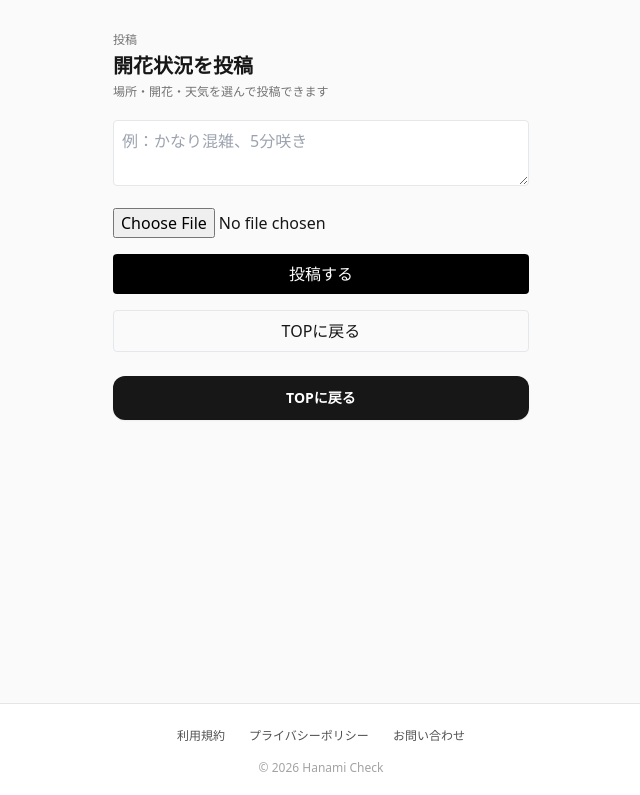
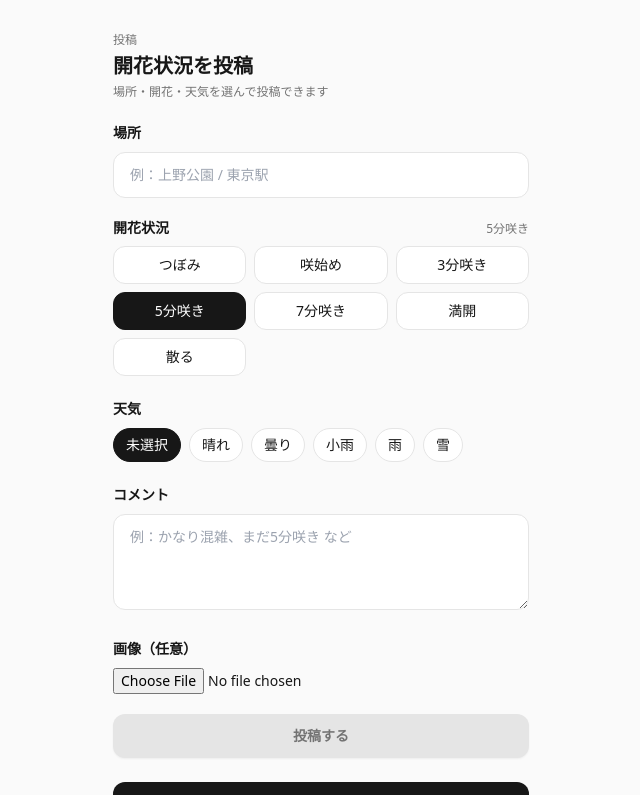
Before and after one commit to nemataku/hanami-check, a Next.js app: page /post in a window 1280 px wide. Shown: the top 795 px of the page, without its empty margins (319-959 px from the left). Built offline with nearby package versions, Linux system fonts and the light colour scheme.

Commit message:
fix: restore post form and enable image upload/cancel

```diff
--- a/src/components/SpotForm.tsx
+++ b/src/components/SpotForm.tsx
@@ -1,117 +1,313 @@
+// src/components/SpotForm.tsx
 "use client";
 
-import { useState } from "react";
+import { useEffect, useMemo, useState } from "react";
+import { useRouter } from "next/navigation";
+
+const BLOOM_LABELS = ["つぼみ", "咲始め", "3分咲き", "5分咲き", "7分咲き", "満開", "散る"] as const;
+const WEATHER_OPTIONS = ["晴れ", "曇り", "小雨", "雨", "雪"] as const;
+
+type BloomValue = 0 | 1 | 2 | 3 | 4 | 5 | 6;
+type WeatherValue = (typeof WEATHER_OPTIONS)[number] | "";
 
 export default function SpotForm() {
+  const router = useRouter();
+
+  const [place, setPlace] = useState("");
+  const [bloom, setBloom] = useState<BloomValue>(3);
+  const [weather, setWeather] = useState<WeatherValue>("");
+
   const [comment, setComment] = useState("");
-  const [imageFile, setImageFile] = useState<File | null>(null);
-  const [imagePreview, setImagePreview] = useState<string | null>(null);
-  const [loading, setLoading] = useState(false);
+
+  const [file, setFile] = useState<File | null>(null);
+  const [previewUrl, setPreviewUrl] = useState<string | null>(null);
+
+  const [uploading, setUploading] = useState(false);
+  const [posting, setPosting] = useState(false);
+
+  const [imageUrl, setImageUrl] = useState<string | null>(null);
+  const [imageHash, setImageHash] = useState<string | null>(null);
+
   const [error, setError] = useState<string | null>(null);
+  const [uploadError, setUploadError] = useState<string | null>(null);
+  const [done, setDone] = useState(false);
 
-  const handleImageChange = (file: File | null) => {
-    setImageFile(file);
-    setError(null);
+  // ローカルプレビュー
+  useEffect(() => {
+    if (!file) {
+      if (previewUrl) URL.revokeObjectURL(previewUrl);
+      setPreviewUrl(null);
+      return;
+    }
+    const url = URL.createObjectURL(file);
+    setPreviewUrl(url);
+    return () => URL.revokeObjectURL(url);
+    // eslint-disable-next-line react-hooks/exhaustive-deps
+  }, [file]);
 
-    if (file) {
-      setImagePreview(URL.createObjectURL(file));
-    } else {
-      setImagePreview(null);
+  const canSubmit = useMemo(() => {
+    if (!place.trim()) return false;
+    if (posting || uploading) return false;
+    return true;
+  }, [place, posting, uploading]);
+
+  async function uploadIfNeeded(): Promise<{ imageUrl: string; imageHash: string } | null> {
+    // 画像なしならアップロードしない（＝画像なし投稿OK）
+    if (!file) return null;
+
+    // すでにアップロード済みなら再利用
+    if (imageUrl && imageHash) {
+      return { imageUrl, imageHash };
     }
-  };
 
-  const handleSubmit = async () => {
-    setLoading(true);
-    setError(null);
+    setUploadError(null);
+    setUploading(true);
 
     try {
-      let imageUrl: string | null = null;
-
-      // ① 画像がある場合だけ upload API を呼ぶ
-      if (imageFile) {
-        const fd = new FormData();
-        fd.append("file", imageFile);
+      const form = new FormData();
+      form.append("file", file);
 
       const res = await fetch("/api/upload", {
         method: "POST",
-          body: fd,
+        body: form,
       });
 
-        const json = await res.json();
-        if (!json.ok) throw new Error("画像アップロード失敗");
+      const data = await res.json().catch(() => null);
 
-        imageUrl = json.imageUrl;
+      if (!res.ok || !data || data.ok !== true) {
+        const msg =
+          (data && data.error) ||
+          `アップロードに失敗しました（status ${res.status}）`;
+        throw new Error(msg);
       }
 
-      // ② spots API に投稿
-      const res2 = await fetch("/api/spots", {
+      setImageUrl(data.imageUrl);
+      setImageHash(data.imageHash);
+
+      return { imageUrl: data.imageUrl, imageHash: data.imageHash };
+    } finally {
+      setUploading(false);
+    }
+  }
+
+  async function onSubmit() {
+    setError(null);
+
+    if (!place.trim()) {
+      setError("場所を入力してください");
+      return;
+    }
+
+    setPosting(true);
+    try {
+      // 画像があれば先にアップロード（なければnull）
+      let uploaded: { imageUrl: string; imageHash: string } | null = null;
+      try {
+        uploaded = await uploadIfNeeded();
+      } catch (e) {
+        const msg = e instanceof Error ? e.message : "画像アップロードに失敗しました";
+        setUploadError(msg);
+        // 画像あり投稿でアップロード失敗は投稿しない（要件：画像ありで投稿できるよう修正）
+        return;
+      }
+
+      const payload = {
+        place: place.trim(),
+        bloom,
+        weather: weather === "" ? null : weather,
+        comment: comment.trim() === "" ? null : comment.trim(),
+        imageUrl: uploaded?.imageUrl ?? null,
+        imageHash: uploaded?.imageHash ?? null,
+      };
+
+      const res = await fetch("/api/spots", {
         method: "POST",
         headers: { "Content-Type": "application/json" },
-        body: JSON.stringify({
-          comment,
-          imageUrl, // ← null でもOK
-        }),
+        body: JSON.stringify(payload),
       });
 
-      if (!res2.ok) throw new Error("投稿に失敗しました");
+      const data = await res.json().catch(() => null);
 
-      // 成功時リセット
-      setComment("");
-      handleImageChange(null);
-      alert("投稿しました");
-    } catch (e: any) {
-      setError(e.message);
+      if (!res.ok || !data || data.ok !== true) {
+        const msg =
+          (data && data.error) ||
+          `投稿に失敗しました（status ${res.status}）`;
+        throw new Error(msg);
+      }
+
+      setDone(true);
+
+      // 投稿後は検索結果へ（placeで表示される）
+      router.push(`/results?place=${encodeURIComponent(payload.place)}`);
+      router.refresh();
+    } catch (e) {
+      const msg = e instanceof Error ? e.message : "投稿に失敗しました";
+      setError(msg);
     } finally {
-      setLoading(false);
+      setPosting(false);
     }
-  };
+  }
+
+  function cancelImage() {
+    setFile(null);
+    setPreviewUrl(null);
+
+    // 既にアップロード済み情報もクリア（再投稿時に混乱しない）
+    setImageUrl(null);
+    setImageHash(null);
+
+    setUploadError(null);
+  }
 
   return (
-    <div className="space-y-4">
+    <div className="space-y-5">
+      {/* 場所 */}
+      <div className="space-y-2">
+        <label className="text-sm font-semibold text-neutral-900">場所</label>
+        <input
+          value={place}
+          onChange={(e) => setPlace(e.target.value)}
+          placeholder="例：上野公園 / 東京駅"
+          className="w-full rounded-xl border border-neutral-200 bg-white px-4 py-3 text-sm outline-none focus:ring-2 focus:ring-neutral-900/10"
+        />
+      </div>
+
+      {/* 開花状況 */}
+      <div className="space-y-2">
+        <div className="flex items-baseline justify-between">
+          <label className="text-sm font-semibold text-neutral-900">開花状況</label>
+          <span className="text-xs text-neutral-500">{BLOOM_LABELS[bloom]}</span>
+        </div>
+
+        <div className="grid grid-cols-3 gap-2">
+          {BLOOM_LABELS.map((label, idx) => {
+            const v = idx as BloomValue;
+            const active = bloom === v;
+            return (
+              <button
+                key={label}
+                type="button"
+                onClick={() => setBloom(v)}
+                className={[
+                  "rounded-xl border px-3 py-2 text-sm font-medium",
+                  active
+                    ? "border-neutral-900 bg-neutral-900 text-white"
+                    : "border-neutral-200 bg-white text-neutral-900 hover:bg-neutral-50",
+                ].join(" ")}
+              >
+                {label}
+              </button>
+            );
+          })}
+        </div>
+      </div>
+
+      {/* 天気 */}
+      <div className="space-y-2">
+        <label className="text-sm font-semibold text-neutral-900">天気</label>
+        <div className="flex flex-wrap gap-2">
+          <button
+            type="button"
+            onClick={() => setWeather("")}
+            className={[
+              "rounded-full border px-3 py-1.5 text-sm font-medium",
+              weather === ""
+                ? "border-neutral-900 bg-neutral-900 text-white"
+                : "border-neutral-200 bg-white text-neutral-900 hover:bg-neutral-50",
+            ].join(" ")}
+          >
+            未選択
+          </button>
+
+          {WEATHER_OPTIONS.map((w) => {
+            const active = weather === w;
+            return (
+              <button
+                key={w}
+                type="button"
+                onClick={() => setWeather(w)}
+                className={[
+                  "rounded-full border px-3 py-1.5 text-sm font-medium",
+                  active
+                    ? "border-neutral-900 bg-neutral-900 text-white"
+                    : "border-neutral-200 bg-white text-neutral-900 hover:bg-neutral-50",
+                ].join(" ")}
+              >
+                {w}
+              </button>
+            );
+          })}
+        </div>
+      </div>
+
+      {/* コメント */}
+      <div className="space-y-2">
+        <label className="text-sm font-semibold text-neutral-900">コメント</label>
         <textarea
           value={comment}
           onChange={(e) => setComment(e.target.value)}
-        placeholder="例：かなり混雑、5分咲き"
-        className="w-full border rounded p-2"
+          placeholder="例：かなり混雑、まだ5分咲き など"
+          className="min-h-[96px] w-full rounded-xl border border-neutral-200 bg-white px-4 py-3 text-sm outline-none focus:ring-2 focus:ring-neutral-900/10"
         />
+      </div>
 
-      {/* 画像 */}
-      <div>
+      {/* 画像（任意） */}
+      <div className="space-y-2">
+        <label className="text-sm font-semibold text-neutral-900">画像（任意）</label>
+
         <input
           type="file"
           accept="image/*"
-          onChange={(e) => handleImageChange(e.target.files?.[0] ?? null)}
+          onChange={(e) => setFile(e.target.files?.[0] ?? null)}
+          className="block w-full text-sm"
         />
 
-        {imagePreview && (
-          <div className="mt-2 space-y-2">
-            <img src={imagePreview} className="max-h-40 rounded" />
+        {previewUrl ? (
+          <div className="space-y-2">
+            <div className="overflow-hidden rounded-xl border border-neutral-200">
+              <img src={previewUrl} alt="プレビュー" className="h-auto w-full object-cover" />
+            </div>
+
             <button
-              className="text-sm text-red-500"
-              onClick={() => handleImageChange(null)}
+              type="button"
+              onClick={cancelImage}
+              className="text-sm font-semibold text-red-600 hover:underline"
             >
               画像をキャンセル
             </button>
           </div>
-        )}
+        ) : null}
+
+        {uploadError ? (
+          <p className="text-sm font-medium text-red-600">{uploadError}</p>
+        ) : null}
       </div>
 
-      {error && <p className="text-red-500 text-sm">{error}</p>}
+      {/* エラー */}
+      {error ? (
+        <div className="rounded-xl border border-red-200 bg-red-50 px-4 py-3 text-sm text-red-700">
+          {error}
+        </div>
+      ) : null}
 
+      {/* 送信 */}
       <button
-        disabled={loading}
-        onClick={handleSubmit}
-        className="w-full bg-black text-white py-2 rounded disabled:opacity-50"
+        type="button"
+        disabled={!canSubmit}
+        onClick={onSubmit}
+        className={[
+          "inline-flex w-full items-center justify-center rounded-xl px-4 py-3 text-sm font-semibold shadow-sm",
+          canSubmit
+            ? "bg-neutral-900 text-white hover:bg-neutral-800"
+            : "bg-neutral-200 text-neutral-500 cursor-not-allowed",
+        ].join(" ")}
       >
-        {loading ? "送信中..." : "投稿する"}
+        {uploading ? "画像アップロード中..." : posting ? "投稿中..." : "投稿する"}
       </button>
 
-      <button
-        onClick={() => history.back()}
-        className="w-full border py-2 rounded"
-      >
-        TOPに戻る
-      </button>
+      {done ? (
+        <p className="text-xs text-neutral-500">投稿しました。結果ページへ移動します…</p>
+      ) : null}
     </div>
   );
 }
```
Also changed, not shown: src/app/api/upload/route.ts (+7 -9 lines). Lines whose indentation alone changed are shown as unchanged.
